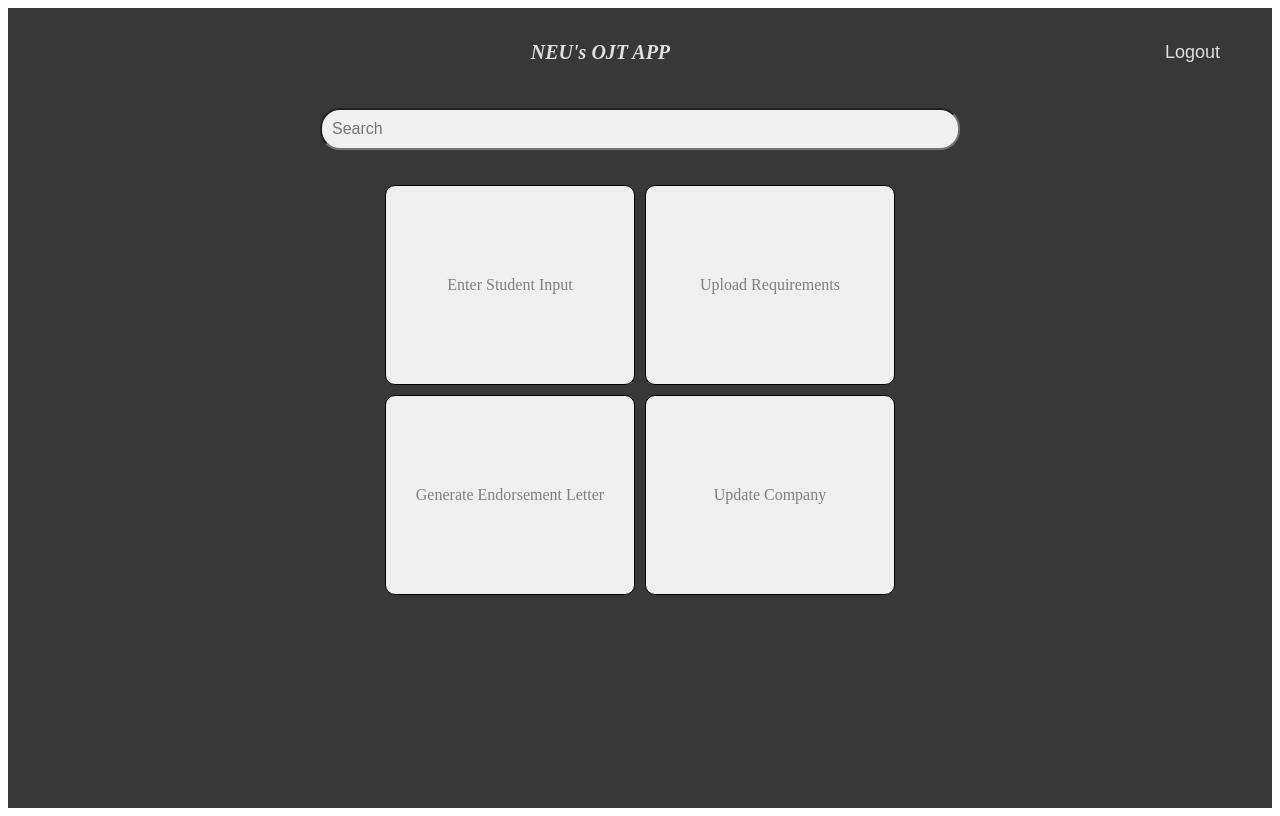
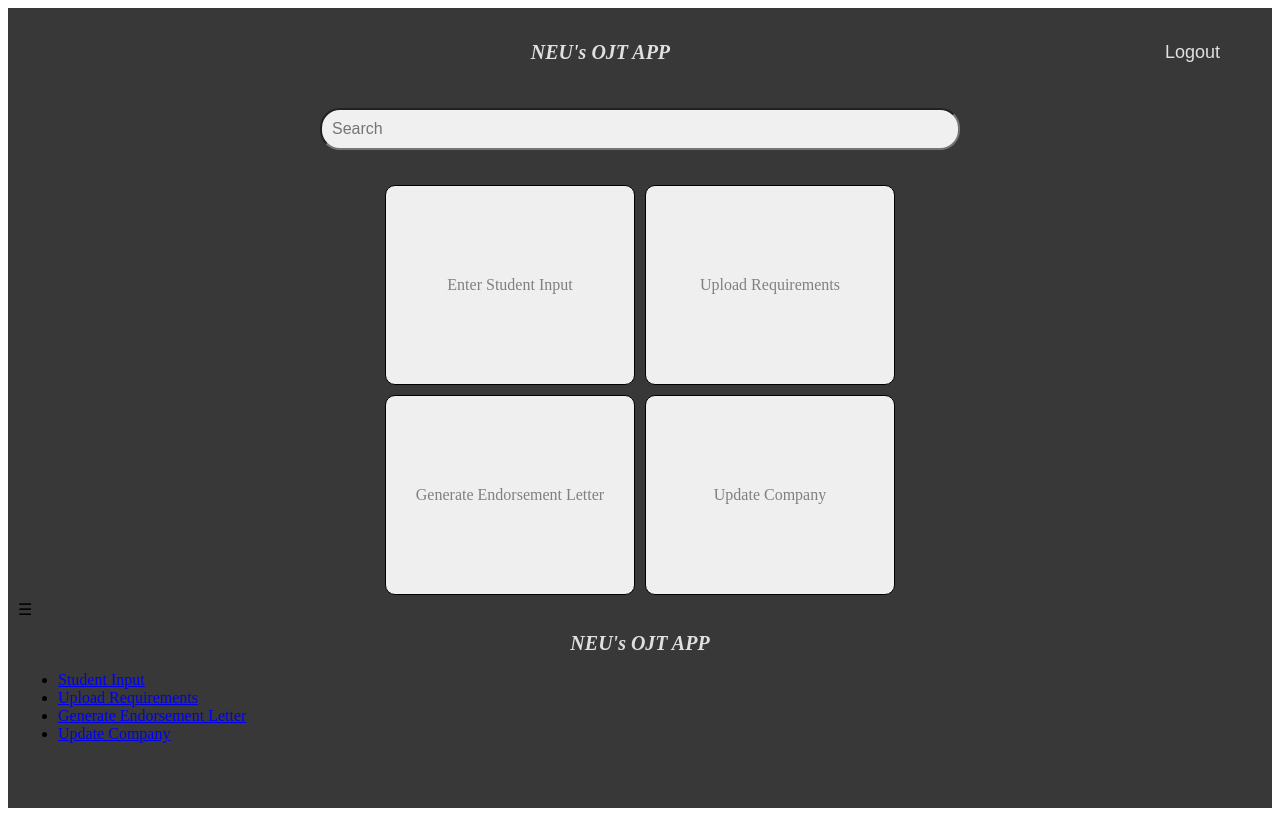
Before and after one commit to RenardMacorol/NEU-OJT-APP, a React (Create React App) app in the folder ojt/: page /dashboard in a window 1280 px wide. Built offline with nearby package versions, Linux system fonts and the light colour scheme.

Commit message:
Added sidebar

```diff
--- /dev/null
+++ b/ojt/src/components/Sidebar.tsx
@@ -0,0 +1,30 @@
+import "../styles/App.css";
+import "../services/Routes";
+import AppName from "./AppName";
+import React, {useState} from "react";
+
+const Sidebar= () => {
+    const [isVisible, setIsVisible] = useState(false);
+
+    const toggleSidebar = () =>{
+        setIsVisible(!isVisible);
+    }
+
+
+    return (
+        <div>
+            <span className="menu-icon" onClick={toggleSidebar}>☰</span>
+            <div className={`sidebar ${isVisible ? "visible" : "hidden"}`}>
+            <AppName />
+            <ul>
+                <li><a href="/studentinput">Student Input</a></li>
+                <li><a href="/uploadreq">Upload Requirements</a></li>
+                <li><a href="/genendletter">Generate Endorsement Letter</a></li>
+                <li><a href="/updatecompany">Update Company</a></li>
+            </ul>
+            </div>
+        </div>
+    )
+}
+
+export default Sidebar;
--- a/ojt/src/pages/Dashboard.tsx
+++ b/ojt/src/pages/Dashboard.tsx
@@ -2,6 +2,7 @@ import React from 'react';
 import MainOptions from "../components/MainOptions";
 import SearchBar from "../components/SearchBar";
 import Header from "../components/Header";
+import Sidebar from '../components/Sidebar';
 import "../styles/App.css"
 
 const Dashboard: React.FC = () => {
@@ -10,6 +11,7 @@ const Dashboard: React.FC = () => {
       <Header />
       <SearchBar />
       <MainOptions />
+      <Sidebar />
     </div>
   );
 }
```
